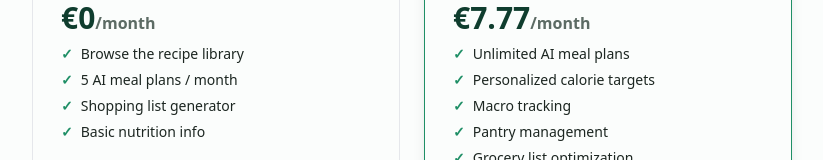
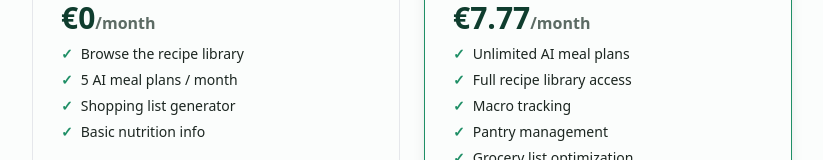
Before and after one commit to usario172332/youraifood-app, a Next.js app in the folder youraifood-app/: page / in a window 1280 px wide. Shown: the part 5152-5312 px from the top of the page, without its empty margins (356-1179 px from the left). Built offline with nearby package versions, Linux system fonts and the light colour scheme; no server answers.

Commit message:
Update Pricing.jsx

```diff
--- a/youraifood-app/components/Pricing.jsx
+++ b/youraifood-app/components/Pricing.jsx
@@ -111,7 +111,7 @@ export default function Pricing({ session, isPremium }) {
             <ul className="mb-6 space-y-1.5 text-sm">
               {[
                 'Unlimited AI meal plans',
-                'Personalized calorie targets',
+                'Full recipe library access',
                 'Macro tracking',
                 'Pantry management',
                 'Grocery list optimization',
```
